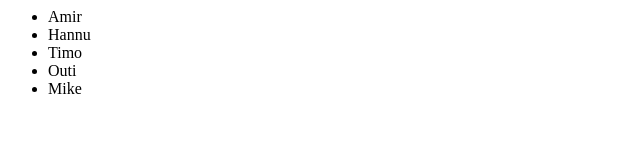
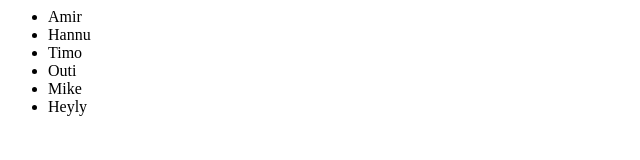
Before and after one commit to ADirin/MetropoliaTest, a plain HTML site: page index.html in a window 1280 px wide. Shown: the full height of the page, 0-640 px from the left. Drawn offline with Linux system fonts and the light colour scheme.

Commit message:
tag is added for Heyly

```diff
--- a/index.html
+++ b/index.html
@@ -6,6 +6,7 @@
 <li>Timo</li>
 <li>Outi</li>
 <li>Mike</li>
+<li>Heyly</li>
 </ul>
 
     </body>
```
